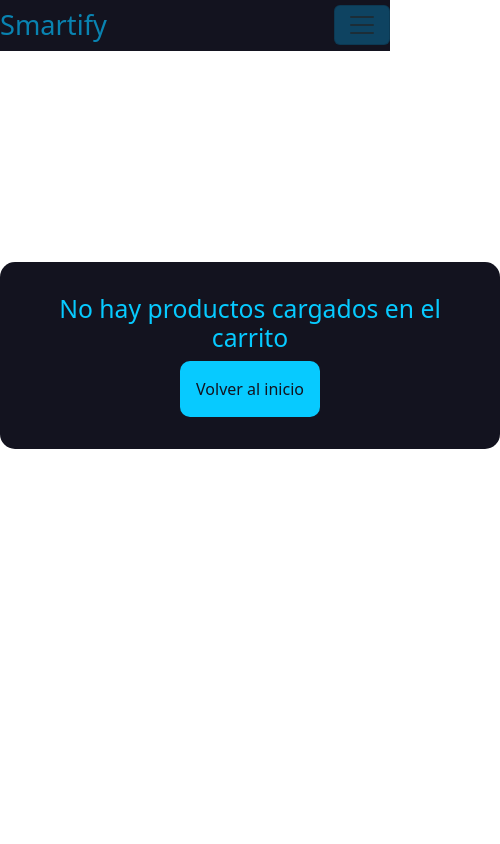
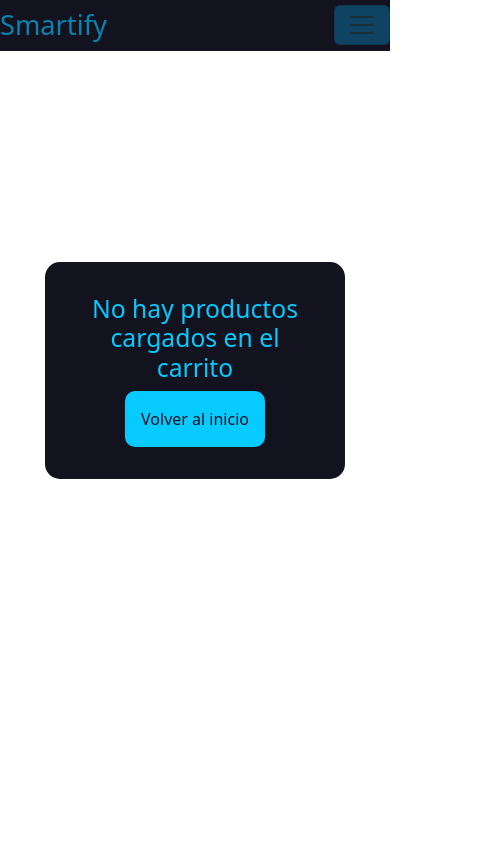
Before and after one commit to emilianoduque/ReactJs-CoderHouse, a React (Vite) app: page /carrito in a window 390 px wide. Shown: the top 844 px of the page, 500 px wide, since content can reach past the window. Built offline with nearby package versions, Linux system fonts and the light colour scheme.

Commit message:
carrito responsive

```diff
--- a/src/components/Carrito/carrito.scss
+++ b/src/components/Carrito/carrito.scss
@@ -25,6 +25,10 @@
             padding: 1rem;
             background-color: $color1;
             border-radius: 10px;
+
+        }
+        @media (max-width:208px){
+            width: 150px;
         }
         img{
             width: 100px;
@@ -35,6 +39,7 @@
             @media (max-width:550px) {
                 color: $color4;
                 text-align: center;
+                margin: 0;
             }
         }
         .nombre{
@@ -138,4 +143,11 @@
             transform: scale(1.03);
         }
     }
+    @media (max-width: 552px){
+        width: 300px;
+    }
+    @media (max-width: 316px){
+        width: 200px;
+
+    }
 }
```
